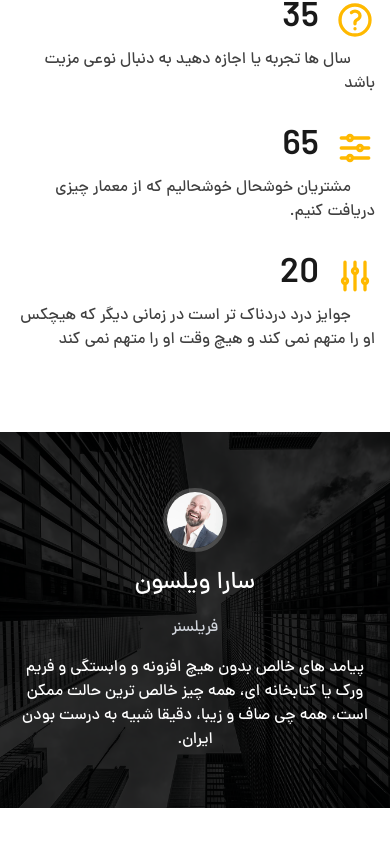
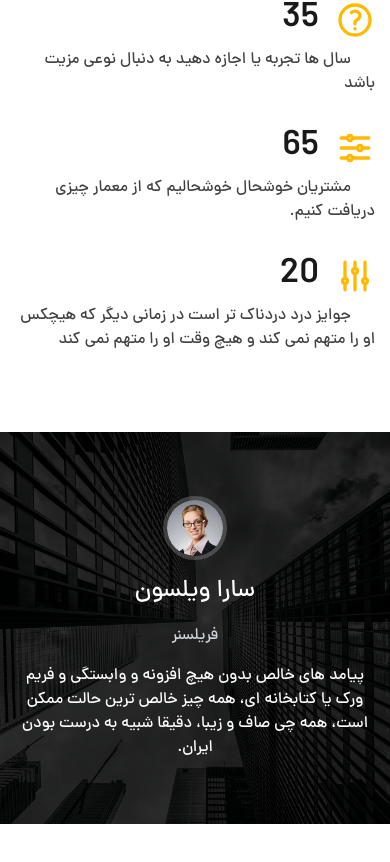
Before and after one commit to homow/kasuka, a React (Vite) app: page / in a window 390 px wide. Shown: the part 9845-10707 px from the top of the page. Built offline with nearby package versions, Linux system fonts and the light colour scheme.

Commit message:
develope Testimonials Section and responsive completed

```diff
--- a/src/components/Main/Main.jsx
+++ b/src/components/Main/Main.jsx
@@ -208,11 +208,11 @@ function Main() {
                 <div className="absolute inset-0 bg-black/80"></div>
 
                 <div className="relative z-20 max-w-200 mx-auto flex flex-row gap-4 overflow-x-auto overflow-y-hidden">
-                    <Testimonials img = "public/static/img/main/testimonials/imgi_20_testimonials-1.webp" title = "سارا ویلسون" subtitle = "فریلسنر" text = "پیامد های خالص بدون هیچ افزونه و وابستگی و فریم ورک یا کتابخانه ای، همه چیز خالص ترین حالت ممکن است، همه چی صاف و زیبا، دقیقا شبیه به درست بودن ایران." />
-                    <Testimonials img = "public/static/img/main/testimonials/imgi_20_testimonials-1.webp" title = "سارا ویلسون" subtitle = "فریلسنر" text = "پیامد های خالص بدون هیچ افزونه و وابستگی و فریم ورک یا کتابخانه ای، همه چیز خالص ترین حالت ممکن است، همه چی صاف و زیبا، دقیقا شبیه به درست بودن ایران." />
-                    <Testimonials img = "public/static/img/main/testimonials/imgi_20_testimonials-1.webp" title = "سارا ویلسون" subtitle = "فریلسنر" text = "پیامد های خالص بدون هیچ افزونه و وابستگی و فریم ورک یا کتابخانه ای، همه چیز خالص ترین حالت ممکن است، همه چی صاف و زیبا، دقیقا شبیه به درست بودن ایران." />
-                    <Testimonials img = "public/static/img/main/testimonials/imgi_20_testimonials-1.webp" title = "سارا ویلسون" subtitle = "فریلسنر" text = "پیامد های خالص بدون هیچ افزونه و وابستگی و فریم ورک یا کتابخانه ای، همه چیز خالص ترین حالت ممکن است، همه چی صاف و زیبا، دقیقا شبیه به درست بودن ایران." />
-                    <Testimonials img = "public/static/img/main/testimonials/imgi_20_testimonials-1.webp" title = "سارا ویلسون" subtitle = "فریلسنر" text = "پیامد های خالص بدون هیچ افزونه و وابستگی و فریم ورک یا کتابخانه ای، همه چیز خالص ترین حالت ممکن است، همه چی صاف و زیبا، دقیقا شبیه به درست بودن ایران." />
+                    <Testimonials img = "public/static/img/main/testimonials/imgi_22_testimonials-3.webp" title = "سارا ویلسون" subtitle = "فریلسنر" text = "پیامد های خالص بدون هیچ افزونه و وابستگی و فریم ورک یا کتابخانه ای، همه چیز خالص ترین حالت ممکن است، همه چی صاف و زیبا، دقیقا شبیه به درست بودن ایران." />
+                    <Testimonials img = "public/static/img/main/testimonials/imgi_22_testimonials-3.webp" title = "سارا ویلسون" subtitle = "فریلسنر" text = "پیامد های خالص بدون هیچ افزونه و وابستگی و فریم ورک یا کتابخانه ای، همه چیز خالص ترین حالت ممکن است، همه چی صاف و زیبا، دقیقا شبیه به درست بودن ایران." />
+                    <Testimonials img = "public/static/img/main/testimonials/imgi_22_testimonials-3.webp" title = "سارا ویلسون" subtitle = "فریلسنر" text = "پیامد های خالص بدون هیچ افزونه و وابستگی و فریم ورک یا کتابخانه ای، همه چیز خالص ترین حالت ممکن است، همه چی صاف و زیبا، دقیقا شبیه به درست بودن ایران." />
+                    <Testimonials img = "public/static/img/main/testimonials/imgi_22_testimonials-3.webp" title = "سارا ویلسون" subtitle = "فریلسنر" text = "پیامد های خالص بدون هیچ افزونه و وابستگی و فریم ورک یا کتابخانه ای، همه چیز خالص ترین حالت ممکن است، همه چی صاف و زیبا، دقیقا شبیه به درست بودن ایران." />
+                    <Testimonials img = "public/static/img/main/testimonials/imgi_22_testimonials-3.webp" title = "سارا ویلسون" subtitle = "فریلسنر" text = "پیامد های خالص بدون هیچ افزونه و وابستگی و فریم ورک یا کتابخانه ای، همه چیز خالص ترین حالت ممکن است، همه چی صاف و زیبا، دقیقا شبیه به درست بودن ایران." />
                 </div>
             </section>
         </main>
--- a/src/components/Main/Testimonials/Testimonials.jsx
+++ b/src/components/Main/Testimonials/Testimonials.jsx
@@ -1,6 +1,6 @@
 function Testimonials({img = "", title = "", subtitle = "", text = ""}) {
     return (
-        <div className={"shrink-0 w-full px-4 space-y-4 text-white text-center"}>
+        <div className={"shrink-0 w-full px-4 py-2 space-y-4 text-white text-center"}>
             <div className={"overflow-hidden rounded-full border-4 border-white/20 mx-auto max-w-16"}>
                 <img src={img} alt="img people" className={"w-full"}/>
             </div>
```
